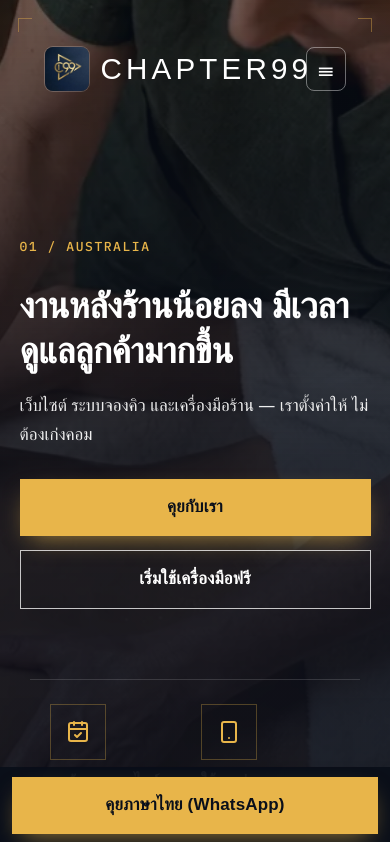
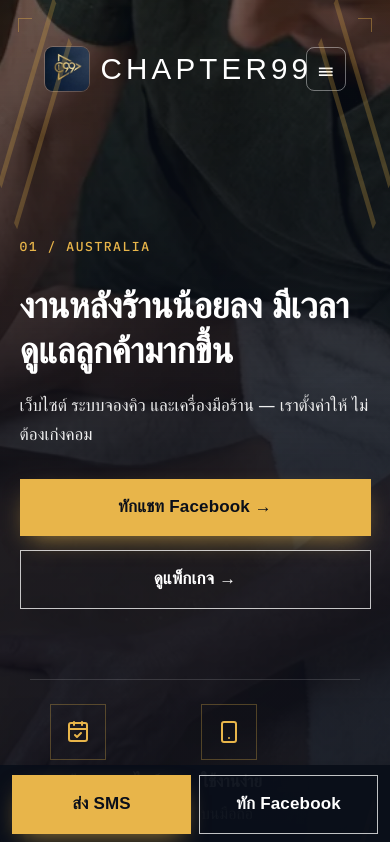
Before and after one commit to chapter99info-cell/chapter99, a React (Vite) app: page /v7 in a window 390 px wide. Shown: the top 842 px of the page. Built offline with nearby package versions, Linux system fonts and the light colour scheme; a web font is replaced by a local one.

Commit message:
feat(v7): replace WhatsApp with SMS + FB inbox
Co-authored-by: Cursor <cursoragent@cursor.com>

```diff
--- a/public/mockup/v7/index.html
+++ b/public/mockup/v7/index.html
@@ -75,6 +75,10 @@ h1,h2,h3{line-height:1.25}
 .hero__crop span{position:absolute;width:14px;height:14px;border-color:rgba(232,181,74,.4);border-style:solid}
 .hero__crop .tl{top:0;left:0;border-width:1px 0 0 1px}.hero__crop .tr{top:0;right:0;border-width:1px 1px 0 0}
 .hero__crop .bl{bottom:0;left:0;border-width:0 0 1px 1px}.hero__crop .br{bottom:0;right:0;border-width:0 1px 1px 0}
+.deco-lines{position:absolute;inset:0;width:100%;height:100%;pointer-events:none;z-index:2}
+.deco-lines line{stroke:#E8B54A;stroke-width:1;stroke-opacity:.25}
+.sec{position:relative}
+.sec .deco-lines{z-index:0}
 /* แถบประโยชน์ 4 ข้อ */
 .perks{border-top:1px solid rgba(255,255,255,.14);margin-top:auto}
 .perks .wrap{display:grid;grid-template-columns:repeat(4,1fr);gap:18px;padding-top:24px;padding-bottom:26px}
@@ -220,7 +224,7 @@ footer .fgrid a:hover{color:var(--gold)}
   .final__cta .btn{width:100%}
   .fgrid{grid-template-columns:1fr}.fgrid>div:nth-child(2),.fgrid>div:nth-child(3){display:none}
   .mbar{display:grid;grid-template-columns:1fr 1fr;gap:8px;position:fixed;left:0;right:0;bottom:0;z-index:50;padding:10px 12px calc(10px + env(safe-area-inset-bottom));background:rgba(10,15,26,.96);backdrop-filter:blur(10px)}
-  .mbar .btn{min-height:56px;font-size:18px;padding:8px;width:100%}
+  .mbar .btn{min-height:48px;font-size:16px;padding:8px;width:100%}
 }
 @media (prefers-reduced-motion:reduce){*{animation:none!important;transition:none!important}.rv{opacity:1;transform:none}}
 
@@ -325,7 +329,7 @@ footer .fgrid a:hover{color:var(--gold)}
     <nav class="menu" aria-label="เมนูหลัก">
       <a href="#massage">ตัวอย่างร้าน</a><a href="#how">วิธีทำงาน</a><a href="#packages">ราคา</a><a href="#faq">คำถาม</a>
     </nav>
-    <a class="btn btn--gold" href="#contact">ติดต่อเรา</a>
+    <a class="btn btn--gold" href="https://m.me/61586534972406" target="_blank" rel="noopener noreferrer">ทักแชท Facebook →</a>
     <button class="burger" aria-label="เปิดเมนู" onclick="location.href='#packages'">☰</button>
   </div>
 </header>
@@ -334,13 +338,14 @@ footer .fgrid a:hover{color:var(--gold)}
 <section class="hero" id="top">
   <div class="hero__bg"><img src="/mockup/media/web/cta-spa.webp" alt="ร้านนวดไทยในออสเตรเลีย" fetchpriority="high" decoding="async"></div>
   <div class="hero__crop" aria-hidden="true"><span class="tl"></span><span class="tr"></span><span class="bl"></span><span class="br"></span></div>
+  <svg class="deco-lines" viewBox="0 0 100 100" preserveAspectRatio="none" aria-hidden="true"><line x1="0" y1="18" x2="14" y2="0"/><line x1="4" y1="22" x2="18" y2="4"/><line x1="86" y1="0" x2="100" y2="18"/><line x1="82" y1="4" x2="96" y2="22"/><line x1="0" y1="82" x2="14" y2="100"/><line x1="4" y1="78" x2="18" y2="96"/><line x1="86" y1="100" x2="100" y2="82"/><line x1="82" y1="96" x2="96" y2="78"/></svg>
   <div class="hero__in">
     <span class="kicker">01 / AUSTRALIA</span>
     <h1 class="th2" style="color:#fff;font-size:clamp(36px,8vw,64px)">งานหลังร้านน้อยลง<br>มีเวลาดูแลลูกค้ามากขึ้น</h1>
     <p class="lead2">เว็บไซต์ ระบบจองคิว และเครื่องมือร้าน — เราตั้งค่าให้ ไม่ต้องเก่งคอม</p>
     <div class="hero__cta">
-      <a class="btn btn--gold" href="#contact">คุยกับเรา</a>
-      <a class="btn btn--line" href="/business-toolkit">เริ่มใช้เครื่องมือฟรี</a>
+      <a class="btn btn--gold" href="https://m.me/61586534972406" target="_blank" rel="noopener noreferrer">ทักแชท Facebook →</a>
+      <a class="btn btn--line" href="#packages">ดูแพ็กเกจ →</a>
     </div>
   </div>
   <div class="perks">
@@ -355,6 +360,7 @@ footer .fgrid a:hover{color:var(--gold)}
 
 <!-- ============ Before → After (จาก V6, กระชับ) ============ -->
 <section class="sec" id="before-after">
+  <svg class="deco-lines" viewBox="0 0 100 100" preserveAspectRatio="none" aria-hidden="true"><line x1="0" y1="18" x2="14" y2="0"/><line x1="4" y1="22" x2="18" y2="4"/><line x1="86" y1="0" x2="100" y2="18"/><line x1="82" y1="4" x2="96" y2="22"/><line x1="0" y1="82" x2="14" y2="100"/><line x1="4" y1="78" x2="18" y2="96"/><line x1="86" y1="100" x2="100" y2="82"/><line x1="82" y1="96" x2="96" y2="78"/></svg>
   <div class="wrap">
     <span class="kicker">02 / PROCESS</span>
     <h2 class="th2" style="margin-top:12px">ร้านเดิม ทำงานน้อยลง</h2>
@@ -482,7 +488,7 @@ footer .fgrid a:hover{color:var(--gold)}
       <div class="qa">
         <details open><summary>ต้องเก่งคอมไหม?</summary><p>ไม่ต้องครับ เราตั้งค่าให้และสอนใช้งาน ร้านแค่ส่งข้อมูลและรูปมา</p></details>
         <details><summary>ค่ารายเดือนจ่ายเพื่ออะไร?</summary><p>โฮสติ้งและการดูแลให้เว็บใช้งานได้ รวมการแก้ข้อมูลเล็กน้อยตามขอบเขตแพ็กเกจ</p></details>
-        <details><summary>มีปัญหาติดต่อใคร?</summary><p>ทีม Chapter99 โดยตรง ทาง WhatsApp โทร หรืออีเมล คุยภาษาไทย</p></details>
+        <details><summary>มีปัญหาติดต่อใคร?</summary><p>ทีม Chapter99 โดยตรง ทาง SMS โทร Facebook Inbox หรืออีเมล คุยภาษาไทย</p></details>
         <details><summary>ถ้าเลิกใช้ ข้อมูลไปไหน?</summary><p>ข้อมูลเป็นของร้าน ขอส่งออกและย้ายไปที่อื่นได้</p></details>
       </div>
     </div>
@@ -496,7 +502,7 @@ footer .fgrid a:hover{color:var(--gold)}
     <h2 class="big">Better shops<br>start with a clearer direction.</h2>
     <p>ให้ Chapter99 ช่วยพาธุรกิจของคุณไปต่อ</p>
     <div class="final__cta">
-      <a class="btn btn--gold" href="https://wa.me/61452044382?text=สวัสดีครับ%20สนใจเว็บไซต์ร้าน%20(จากเว็บ%20Chapter99)">💬 คุยภาษาไทยผ่าน WhatsApp →</a>
+      <a class="btn btn--gold" href="https://m.me/61586534972406" target="_blank" rel="noopener noreferrer">ทักแชท Facebook →</a>
       <a class="btn btn--line" href="#packages">ดูแพ็กเกจ →</a>
     </div>
   </div>
@@ -511,26 +517,26 @@ footer .fgrid a:hover{color:var(--gold)}
       <div><h4>บริการ</h4><a href="/pricing">แพ็กเกจ</a><a href="/business-toolkit">เครื่องมือฟรี</a><a href="#shops">ตัวอย่างร้าน</a><a href="/about">เกี่ยวกับเรา</a></div>
       <div class="fcontact"><h4>ติดต่อเรา</h4>
         <a href="tel:+61452044382"><i class="press-ic" aria-hidden="true"><svg viewBox="0 0 24 24" fill="none" stroke="currentColor" stroke-width="2" stroke-linecap="round" stroke-linejoin="round"><path d="M22 16.92v3a2 2 0 0 1-2.18 2 19.79 19.79 0 0 1-8.63-3.07 19.5 19.5 0 0 1-6-6 19.79 19.79 0 0 1-3.07-8.67A2 2 0 0 1 4.11 2h3a2 2 0 0 1 2 1.72 12.84 12.84 0 0 0 .7 2.81 2 2 0 0 1-.45 2.11L8.09 9.91a16 16 0 0 0 6 6l1.27-1.27a2 2 0 0 1 2.11-.45 12.84 12.84 0 0 0 2.81.7A2 2 0 0 1 22 16.92z"/></svg></i>0452 044 382</a>
-        <a href="https://wa.me/61452044382?text=สวัสดีครับ%20สนใจเว็บไซต์ร้าน%20(จากเว็บ%20Chapter99)"><i class="press-ic" aria-hidden="true"><svg viewBox="0 0 24 24" fill="currentColor"><path d="M17.472 14.382c-.297-.149-1.758-.867-2.03-.967-.273-.099-.471-.148-.67.15-.197.297-.767.966-.94 1.164-.173.199-.347.223-.644.075-.297-.15-1.255-.463-2.39-1.475-.883-.788-1.48-1.761-1.653-2.059-.173-.297-.018-.458.13-.606.134-.133.298-.347.446-.52.149-.174.198-.298.298-.497.099-.198.05-.371-.025-.52-.075-.149-.669-1.612-.916-2.207-.242-.579-.487-.5-.669-.51-.173-.008-.371-.01-.57-.01-.198 0-.52.074-.792.372-.272.297-1.04 1.016-1.04 2.479 0 1.462 1.065 2.875 1.213 3.074.149.198 2.096 3.2 5.077 4.487.709.306 1.262.489 1.694.625.712.227 1.36.195 1.871.118.571-.085 1.758-.719 2.006-1.413.248-.694.248-1.289.173-1.413-.074-.124-.272-.198-.57-.347m-5.421 7.403h-.004a9.87 9.87 0 0 1-5.031-1.378l-.361-.214-3.741.982.998-3.648-.235-.374a9.86 9.86 0 0 1-1.51-5.26c.001-5.45 4.436-9.884 9.888-9.884 2.64 0 5.122 1.03 6.988 2.898a9.825 9.825 0 0 1 2.893 6.994c-.003 5.45-4.435 9.884-9.885 9.884m8.413-18.297A11.815 11.815 0 0 0 12.05 0C5.495 0 .16 5.335.157 11.892c0 2.096.547 4.142 1.588 5.945L.057 24l6.305-1.654a11.882 11.882 0 0 0 5.683 1.448h.005c6.554 0 11.89-5.335 11.893-11.893a11.821 11.821 0 0 0-3.48-8.413"/></svg></i>WhatsApp</a>
+        <a href="sms:+61452044382"><i class="press-ic" aria-hidden="true"><svg viewBox="0 0 24 24" fill="none" stroke="currentColor" stroke-width="2" stroke-linecap="round" stroke-linejoin="round"><path d="M21 15a2 2 0 0 1-2 2H7l-4 4V5a2 2 0 0 1 2-2h14a2 2 0 0 1 2 2z"/><path d="M13 8H7"/><path d="M17 12H7"/></svg></i>ส่ง SMS</a>
+        <a href="https://m.me/61586534972406" target="_blank" rel="noopener noreferrer"><i class="press-ic" aria-hidden="true"><svg viewBox="0 0 24 24" fill="currentColor"><path d="M12 0C5.373 0 0 4.974 0 11.111c0 3.498 1.745 6.616 4.472 8.652V24l4.086-2.242c1.09.301 2.246.464 3.442.464 6.627 0 12-4.975 12-11.111C24 4.974 18.627 0 12 0m1.191 14.963-3.055-3.26-5.963 3.26L10.732 8.1l3.131 3.259L19.752 8.1z"/></svg></i>ทักแชท Facebook</a>
         <a href="mailto:chapter99solutions@gmail.com"><i class="press-ic" aria-hidden="true"><svg viewBox="0 0 24 24" fill="none" stroke="currentColor" stroke-width="2" stroke-linecap="round" stroke-linejoin="round"><rect width="20" height="16" x="2" y="4" rx="2"/><path d="m22 7-8.97 5.7a1.94 1.94 0 0 1-2.06 0L2 7"/></svg></i>chapter99solutions@gmail.com</a>
-        <a href="https://www.facebook.com/profile.php?id=61586534972406" rel="noopener noreferrer"><i class="press-ic" aria-hidden="true"><svg viewBox="0 0 24 24" fill="currentColor"><path d="M24 12.073c0-6.627-5.373-12-12-12s-12 5.373-12 12c0 5.99 4.388 10.954 10.125 11.854v-8.385H7.078v-3.47h3.047V9.43c0-3.007 1.792-4.669 4.533-4.669 1.312 0 2.686.235 2.686.235v2.953H15.83c-1.491 0-1.956.925-1.956 1.874v2.25h3.328l-.532 3.47h-2.796v8.385C19.612 23.027 24 18.062 24 12.073"/></svg></i>Facebook</a>
       </div>
     </div>
     <div class="fbar"><span>© 2026 Chapter99</span><span><a href="/legal/privacy">Privacy Policy</a><a href="/legal/terms">Terms</a></span></div>
   </div>
 </footer>
 <nav class="mbar" aria-label="ติดต่อด่วน">
-  <a class="btn btn--gold" href="https://wa.me/61452044382">WhatsApp</a>
-  <a class="btn btn--line" href="#contact">คุยกับเรา</a>
+  <a class="btn btn--gold" href="sms:+61452044382">ส่ง SMS</a>
+  <a class="btn btn--line" href="https://m.me/61586534972406" target="_blank" rel="noopener noreferrer">ทัก Facebook</a>
 </nav>
 
 <!-- ปุ่มติดต่อลอย: โผล่หลังเลื่อนผ่าน Hero -->
-<button class="fab" id="fab" aria-expanded="false" aria-controls="cpanel"><span class="fab__open">💬 คุยภาษาไทย</span><span class="fab__x">✕</span></button>
+<button class="fab" id="fab" aria-expanded="false" aria-controls="cpanel"><span class="fab__open">ทักแชท Facebook</span><span class="fab__x">✕</span></button>
 <div class="cpanel" id="cpanel" role="dialog" aria-label="ติดต่อเรา" hidden>
   <h4>ติดต่อเรา</h4>
   <a href="tel:+61452044382"><i>📞</i><span><b>โทรหาเรา</b>0452 044 382</span>›</a>
-  <a href="https://wa.me/61452044382?text=สวัสดีครับ%20สนใจเว็บไซต์ร้าน%20(จากเว็บ%20Chapter99)" class="wa"><i>💬</i><span><b>WhatsApp</b>ทักภาษาไทยได้เลย</span>›</a>
-  <a href="https://m.me/61586534972406"><i>✉️</i><span><b>Inbox Facebook</b>Chapter99</span>›</a>
+  <a href="sms:+61452044382"><i>💬</i><span><b>ส่ง SMS</b>0452 044 382</span>›</a>
+  <a href="https://m.me/61586534972406" target="_blank" rel="noopener noreferrer"><i>✉️</i><span><b>ทักแชท Facebook</b>Chapter99</span>›</a>
   <a href="mailto:chapter99solutions@gmail.com"><i>📧</i><span><b>อีเมล</b>chapter99solutions@gmail.com</span>›</a>
 </div>
 <!-- Demo modal -->
--- a/src/components/home-v7/BeforeAfter.tsx
+++ b/src/components/home-v7/BeforeAfter.tsx
@@ -1,3 +1,5 @@
+import { DecoLines } from './PressIcon'
+
 function CheckIcon() {
   return (
     <svg className="ic" viewBox="0 0 24 24" aria-hidden="true">
@@ -9,6 +11,7 @@ function CheckIcon() {
 export function BeforeAfter() {
   return (
     <section className="sec" id="before-after">
+      <DecoLines />
       <div className="wrap">
         <span className="kicker">02 / PROCESS</span>
         <h2 className="th2" style={{ marginTop: 12 }}>
--- a/src/components/home-v7/Footer.tsx
+++ b/src/components/home-v7/Footer.tsx
@@ -1,7 +1,7 @@
-import { Mail, Phone } from 'lucide-react'
+import { Mail, MessageSquareText, Phone } from 'lucide-react'
+import { v7Copy } from '../../content/v7'
 import { company } from '../../data/proof'
 import { BrandGlyph, PressIcon } from './PressIcon'
-import { WA } from './Hero'
 
 export function Footer() {
   return (
@@ -36,21 +36,21 @@ export function Footer() {
           </div>
           <div className="fcontact">
             <h4>ติดต่อเรา</h4>
-            <a href="tel:+61452044382">
+            <a href={v7Copy.contact.phoneHref}>
               <PressIcon icon={Phone} label="โทร" />
-              0452 044 382
+              {v7Copy.contact.phoneDisplay}
             </a>
-            <a href={WA}>
-              <BrandGlyph name="whatsapp" />
-              WhatsApp
+            <a href={v7Copy.contact.sms}>
+              <PressIcon icon={MessageSquareText} label="SMS" />
+              {v7Copy.th.ctaSms}
             </a>
-            <a href="mailto:chapter99solutions@gmail.com">
+            <a href={v7Copy.contact.facebookInbox} target="_blank" rel="noopener noreferrer">
+              <BrandGlyph />
+              ทักแชท Facebook
+            </a>
+            <a href={`mailto:${v7Copy.contact.email}`}>
               <PressIcon icon={Mail} label="อีเมล" />
-              chapter99solutions@gmail.com
-            </a>
-            <a href="https://m.me/61586534972406" target="_blank" rel="noopener noreferrer">
-              <BrandGlyph name="facebook" />
-              Inbox Facebook
+              {v7Copy.contact.email}
             </a>
           </div>
         </div>
--- a/src/components/home-v7/Hero.tsx
+++ b/src/components/home-v7/Hero.tsx
@@ -1,12 +1,10 @@
 import { CalendarCheck, MessagesSquare, Smartphone, Timer } from 'lucide-react'
 import { v7Copy } from '../../content/v7'
-import { PressIcon } from './PressIcon'
+import { DecoLines, PressIcon } from './PressIcon'
 
 type HeroProps = {
   onOpenDemo?: (src: string) => void
 }
-
-const WA = `${v7Copy.contact.whatsapp}?text=${encodeURIComponent('สวัสดีครับ สนใจเว็บไซต์ร้าน (จากเว็บ Chapter99)')}`
 
 export function Hero(_props: HeroProps) {
   return (
@@ -27,6 +25,7 @@ export function Hero(_props: HeroProps) {
         <span className="bl" />
         <span className="br" />
       </div>
+      <DecoLines />
       <header className="nav">
         <div className="wrap">
           <a className="logo" href="#top">
@@ -39,7 +38,7 @@ export function Hero(_props: HeroProps) {
             <a href="#packages">ราคา</a>
             <a href="#faq">คำถาม</a>
           </nav>
-          <a className="btn btn--gold" href="#contact">
+          <a className="btn btn--gold" href={v7Copy.contact.facebookInbox} target="_blank" rel="noopener noreferrer">
             {v7Copy.th.ctaTalk}
           </a>
           <a className="burger" href="#packages" aria-label="ไปที่แพ็กเกจ">
@@ -54,11 +53,11 @@ export function Hero(_props: HeroProps) {
         </h1>
         <p className="lead2">{v7Copy.th.heroSub}</p>
         <div className="hero__cta">
-          <a className="btn btn--gold" href="#contact">
+          <a className="btn btn--gold" href={v7Copy.contact.facebookInbox} target="_blank" rel="noopener noreferrer">
             {v7Copy.th.ctaTalk}
           </a>
-          <a className="btn btn--line" href="/business-toolkit">
-            {v7Copy.th.ctaToolkit}
+          <a className="btn btn--line" href="#packages">
+            {v7Copy.th.ctaPackages}
           </a>
         </div>
       </div>
@@ -97,5 +96,3 @@ export function Hero(_props: HeroProps) {
     </section>
   )
 }
-
-export { WA }
--- a/src/components/home-v7/HowSteps.tsx
+++ b/src/components/home-v7/HowSteps.tsx
@@ -1,6 +1,9 @@
+import { DecoLines } from './PressIcon'
+
 export function HowSteps() {
   return (
     <section className="sec cream" id="how">
+      <DecoLines />
       <div className="wrap">
         <div className="xpanel">
           <div className="xpanel__head">
--- a/src/components/home-v7/PressIcon.tsx
+++ b/src/components/home-v7/PressIcon.tsx
@@ -13,21 +13,27 @@ export function PressIcon({ icon: Icon, label }: Props) {
   )
 }
 
-export function BrandGlyph({ name }: { name: 'whatsapp' | 'facebook' }) {
-  if (name === 'whatsapp') {
-    return (
-      <i className="press-ic" aria-hidden="true">
-        <svg viewBox="0 0 24 24" width={24} height={24} fill="currentColor">
-          <path d="M17.472 14.382c-.297-.149-1.758-.867-2.03-.967-.273-.099-.471-.148-.67.15-.197.297-.767.966-.94 1.164-.173.199-.347.223-.644.075-.297-.15-1.255-.463-2.39-1.475-.883-.788-1.48-1.761-1.653-2.059-.173-.297-.018-.458.13-.606.134-.133.298-.347.446-.52.149-.174.198-.298.298-.497.099-.198.05-.371-.025-.52-.075-.149-.669-1.612-.916-2.207-.242-.579-.487-.5-.669-.51-.173-.008-.371-.01-.57-.01-.198 0-.52.074-.792.372-.272.297-1.04 1.016-1.04 2.479 0 1.462 1.065 2.875 1.213 3.074.149.198 2.096 3.2 5.077 4.487.709.306 1.262.489 1.694.625.712.227 1.36.195 1.871.118.571-.085 1.758-.719 2.006-1.413.248-.694.248-1.289.173-1.413-.074-.124-.272-.198-.57-.347m-5.421 7.403h-.004a9.87 9.87 0 0 1-5.031-1.378l-.361-.214-3.741.982.998-3.648-.235-.374a9.86 9.86 0 0 1-1.51-5.26c.001-5.45 4.436-9.884 9.888-9.884 2.64 0 5.122 1.03 6.988 2.898a9.825 9.825 0 0 1 2.893 6.994c-.003 5.45-4.435 9.884-9.885 9.884m8.413-18.297A11.815 11.815 0 0 0 12.05 0C5.495 0 .16 5.335.157 11.892c0 2.096.547 4.142 1.588 5.945L.057 24l6.305-1.654a11.882 11.882 0 0 0 5.683 1.448h.005c6.554 0 11.89-5.335 11.893-11.893a11.821 11.821 0 0 0-3.48-8.413" />
-        </svg>
-      </i>
-    )
-  }
+export function BrandGlyph() {
   return (
     <i className="press-ic" aria-hidden="true">
       <svg viewBox="0 0 24 24" width={24} height={24} fill="currentColor">
-        <path d="M24 12.073c0-6.627-5.373-12-12-12s-12 5.373-12 12c0 5.99 4.388 10.954 10.125 11.854v-8.385H7.078v-3.47h3.047V9.43c0-3.007 1.792-4.669 4.533-4.669 1.312 0 2.686.235 2.686.235v2.953H15.83c-1.491 0-1.956.925-1.956 1.874v2.25h3.328l-.532 3.47h-2.796v8.385C19.612 23.027 24 18.062 24 12.073" />
+        <path d="M12 0C5.373 0 0 4.974 0 11.111c0 3.498 1.745 6.616 4.472 8.652V24l4.086-2.242c1.09.301 2.246.464 3.442.464 6.627 0 12-4.975 12-11.111C24 4.974 18.627 0 12 0m1.191 14.963-3.055-3.26-5.963 3.26L10.732 8.1l3.131 3.259L19.752 8.1z" />
       </svg>
     </i>
   )
 }
+
+export function DecoLines() {
+  return (
+    <svg className="deco-lines" viewBox="0 0 100 100" preserveAspectRatio="none" aria-hidden="true">
+      <line x1="0" y1="18" x2="14" y2="0" />
+      <line x1="4" y1="22" x2="18" y2="4" />
+      <line x1="86" y1="0" x2="100" y2="18" />
+      <line x1="82" y1="4" x2="96" y2="22" />
+      <line x1="0" y1="82" x2="14" y2="100" />
+      <line x1="4" y1="78" x2="18" y2="96" />
+      <line x1="86" y1="100" x2="100" y2="82" />
+      <line x1="82" y1="96" x2="96" y2="78" />
+    </svg>
+  )
+}
--- a/src/components/home-v7/Pricing.tsx
+++ b/src/components/home-v7/Pricing.tsx
@@ -1,9 +1,12 @@
 import { pricing } from '../../content/pricing'
 import { v7Copy } from '../../content/v7'
+
+import { DecoLines } from './PressIcon'
 
 export function Pricing() {
   return (
     <section className="sec dark" id="packages">
+      <DecoLines />
       <div className="wrap">
         <span className="kicker">06 / PACKAGES</span>
         <h2 className="th2" style={{ marginTop: 12 }}>
--- a/src/components/home-v7/StickyContact.tsx
+++ b/src/components/home-v7/StickyContact.tsx
@@ -1,5 +1,5 @@
 import { useEffect, useState } from 'react'
-import { WA } from './Hero'
+import { v7Copy } from '../../content/v7'
 
 type Props = { heroSelector?: string }
 
@@ -33,8 +33,11 @@ export function StickyContact({ heroSelector = '.home-v7 .hero' }: Props) {
   return (
     <>
       <div className="mbar" hidden={!visible}>
-        <a className="btn btn--gold" href={WA}>
-          คุยภาษาไทย (WhatsApp)
+        <a className="btn btn--gold" href={v7Copy.contact.sms}>
+          {v7Copy.th.ctaSms}
+        </a>
+        <a className="btn btn--line" href={v7Copy.contact.facebookInbox} target="_blank" rel="noopener noreferrer">
+          {v7Copy.th.ctaFacebook}
         </a>
       </div>
       <button
@@ -44,37 +47,41 @@ export function StickyContact({ heroSelector = '.home-v7 .hero' }: Props) {
         aria-controls="cpanel"
         onClick={() => setOpen((v) => !v)}
       >
-        <span className="fab__open">💬 คุยภาษาไทย</span>
+        <span className="fab__open">ทักแชท Facebook</span>
         <span className="fab__x">✕</span>
       </button>
       {open && visible ? (
         <div className="cpanel" id="cpanel" role="dialog" aria-label="ติดต่อเรา">
           <h4>ติดต่อเรา</h4>
-          <a href="tel:+61452044382">
+          <a href={v7Copy.contact.phoneHref}>
             <i>📞</i>
             <span>
-              <b>โทรหาเรา</b>0452 044 382
+              <b>โทรหาเรา</b>
+              {v7Copy.contact.phoneDisplay}
             </span>
             ›
           </a>
-          <a href={WA} className="wa">
+          <a href={v7Copy.contact.sms}>
             <i>💬</i>
             <span>
-              <b>WhatsApp</b>ทักภาษาไทยได้เลย
+              <b>{v7Copy.th.ctaSms}</b>
+              0452 044 382
             </span>
             ›
           </a>
-          <a href="https://m.me/61586534972406" target="_blank" rel="noopener noreferrer">
+          <a href={v7Copy.contact.facebookInbox} target="_blank" rel="noopener noreferrer">
             <i>✉️</i>
             <span>
-              <b>Inbox Facebook</b>Chapter99
+              <b>ทักแชท Facebook</b>
+              Chapter99
             </span>
             ›
           </a>
-          <a href="mailto:chapter99solutions@gmail.com">
+          <a href={`mailto:${v7Copy.contact.email}`}>
             <i>📧</i>
             <span>
-              <b>อีเมล</b>chapter99solutions@gmail.com
+              <b>อีเมล</b>
+              {v7Copy.contact.email}
             </span>
             ›
           </a>
--- a/src/components/home-v7/TrustFaq.tsx
+++ b/src/components/home-v7/TrustFaq.tsx
@@ -12,7 +12,7 @@ const faqs = [
   },
   {
     q: 'มีปัญหาติดต่อใคร',
-    a: 'ทีม Chapter99 โดยตรง ทาง WhatsApp โทร หรืออีเมล คุยภาษาไทย',
+    a: 'ทีม Chapter99 โดยตรง ทาง SMS โทร Facebook Inbox หรืออีเมล คุยภาษาไทย',
   },
   {
     q: 'ถ้าเลิกใช้ ข้อมูลไปไหน',
--- a/src/content/v7.ts
+++ b/src/content/v7.ts
@@ -3,8 +3,10 @@ export const v7Copy = {
     heroKicker: 'สำหรับธุรกิจไทยในออสเตรเลีย',
     heroHeadline: 'งานหลังร้านน้อยลง มีเวลาดูแลลูกค้ามากขึ้น',
     heroSub: 'เว็บไซต์ ระบบจองคิว และเครื่องมือร้าน — เราตั้งค่าให้ ไม่ต้องเก่งคอม',
-    ctaTalk: 'คุยกับเรา',
-    ctaToolkit: 'เริ่มใช้เครื่องมือฟรี',
+    ctaTalk: 'ทักแชท Facebook →',
+    ctaPackages: 'ดูแพ็กเกจ →',
+    ctaSms: 'ส่ง SMS',
+    ctaFacebook: 'ทัก Facebook',
     starterNoBooking: 'ไม่มีระบบจองคิว',
   },
   en: {
@@ -14,7 +16,8 @@ export const v7Copy = {
     email: 'chapter99solutions@gmail.com',
     phoneDisplay: '0452 044 382',
     phoneHref: 'tel:+61452044382',
-    whatsapp: 'https://wa.me/61452044382',
+    sms: 'sms:+61452044382',
+    facebookInbox: 'https://m.me/61586534972406',
     facebook: 'https://www.facebook.com/profile.php?id=61586534972406',
   },
   seo: {
--- a/src/styles/home-v7.css
+++ b/src/styles/home-v7.css
@@ -375,8 +375,25 @@
   color: rgba(255, 255, 255, 0.72);
 }
 .home-v7 .sec {
+  position: relative;
   border-top: 1px solid rgba(10, 15, 26, 0.1);
   padding: clamp(64px, 8vw, 110px) 0;
+}
+.home-v7 .deco-lines {
+  position: absolute;
+  inset: 0;
+  width: 100%;
+  height: 100%;
+  pointer-events: none;
+  z-index: 1;
+}
+.home-v7 .deco-lines line {
+  stroke: #e8b54a;
+  stroke-width: 1;
+  stroke-opacity: 0.25;
+}
+.home-v7 .hero .deco-lines {
+  z-index: 2;
 }
 .home-v7 .sec.dark {
   border-top-color: rgba(251, 247, 238, 0.1);
@@ -1582,7 +1599,9 @@
     padding: 10px 16px;
   }
   .home-v7 .mbar {
-    display: block;
+    display: grid;
+    grid-template-columns: 1fr 1fr;
+    gap: 8px;
     position: fixed;
     left: 0;
     right: 0;
@@ -1593,7 +1612,7 @@
   }
   .home-v7 .mbar .btn {
     width: 100%;
-    min-height: 52px;
+    min-height: 48px;
   }
   .home-v7 .fab,
   .home-v7 .cpanel {
```
Also changed, not shown: src/components/home-v7/FinalCta.tsx (+4 -4 lines), 3 other files (tests, documents, lock files or other folders).
